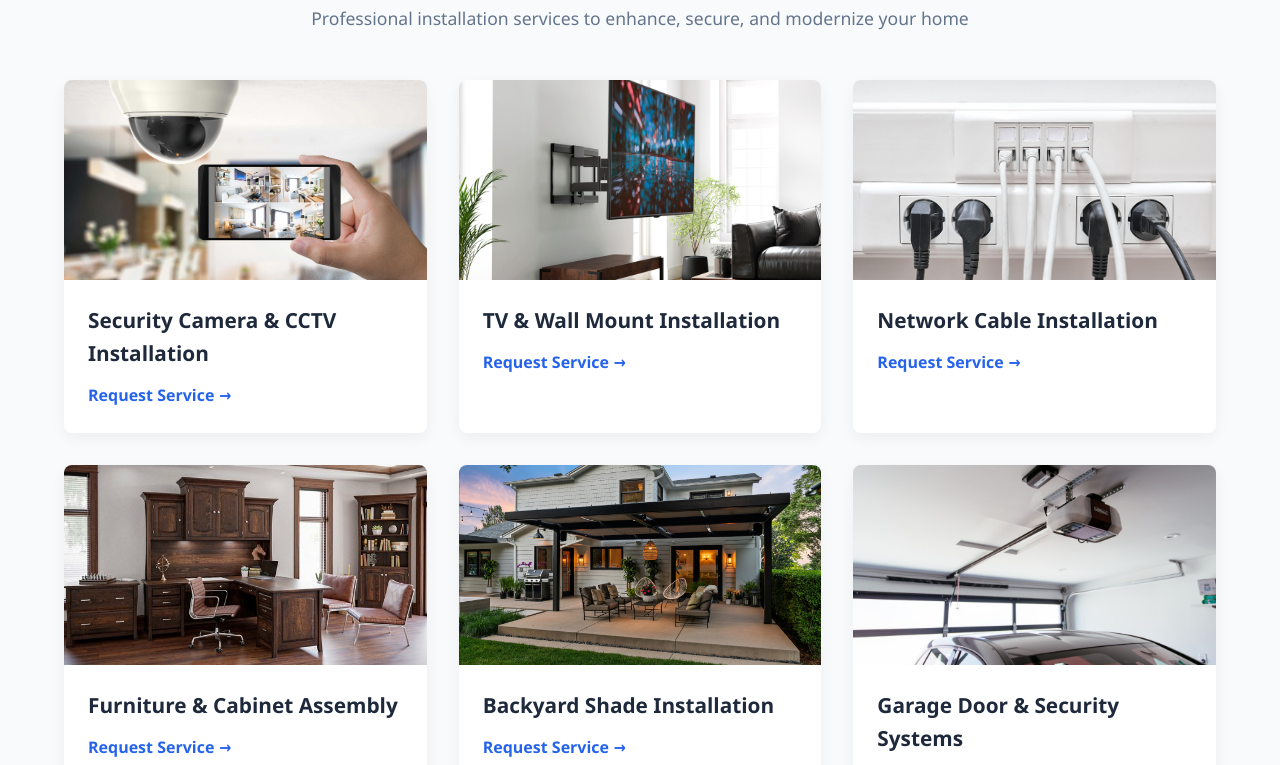
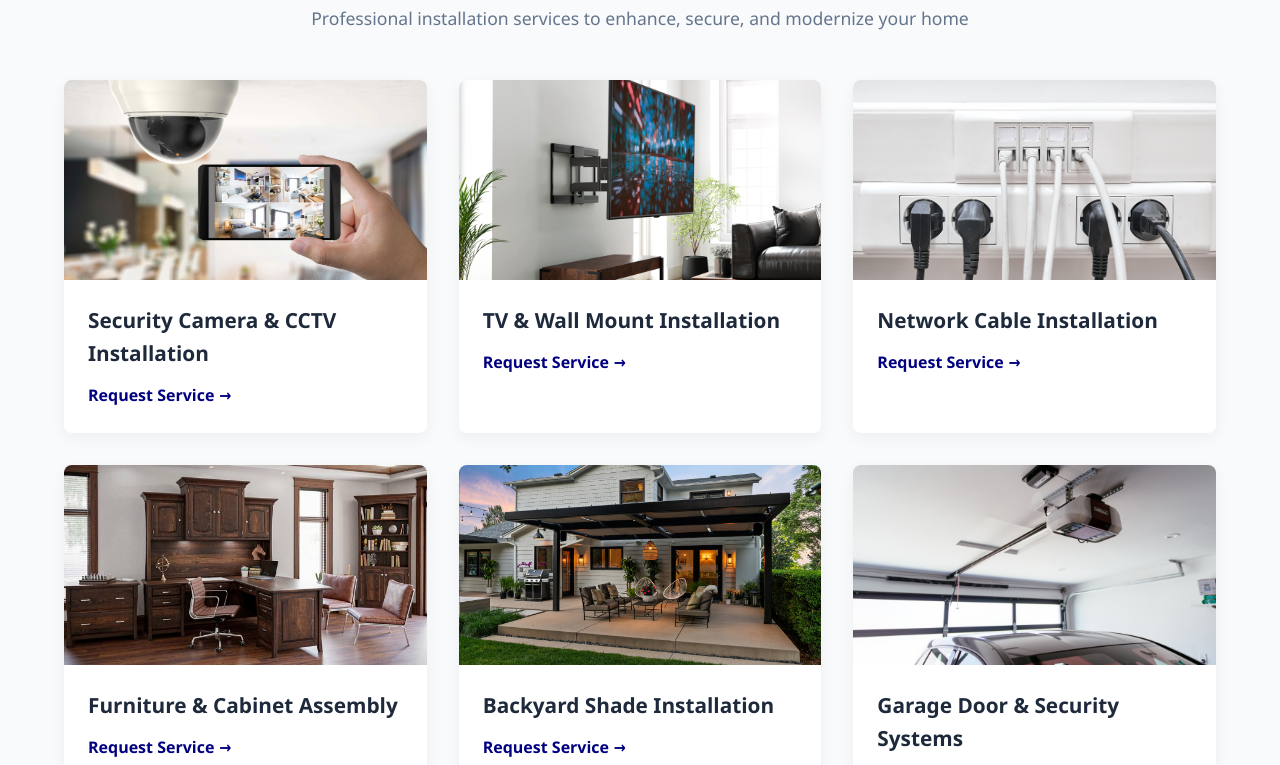
Before and after one commit to nicnonnious/kamole, a plain HTML site: page templates/index.html in a window 1280 px wide. Shown: the part 748-1513 px from the top of the page. Drawn offline with nearby package versions, Linux system fonts and the light colour scheme.

Commit message:
change color theme from blue to navy blue

```diff
--- a/static/styles.css
+++ b/static/styles.css
@@ -11,8 +11,8 @@ html {
 }
 
 :root {
-    --primary: #2563eb;
-    --primary-dark: #1d4ed8;
+    --primary: #000080;
+    --primary-dark: #000066;
     --secondary: #f59e0b;
     --dark: #1e293b;
     --light: #f8fafc;
@@ -323,7 +323,7 @@ nav ul li a:hover {
 /* Why Choose Us Section */
 .why-choose-us {
     padding: 5rem 0;
-    background: linear-gradient(rgba(37, 99, 235, 0.05), rgba(37, 99, 235, 0.1));
+    background: linear-gradient(rgba(0, 0, 128, 0.05), rgba(0, 0, 128, 0.1));
 }
 
 .features-grid {
```
